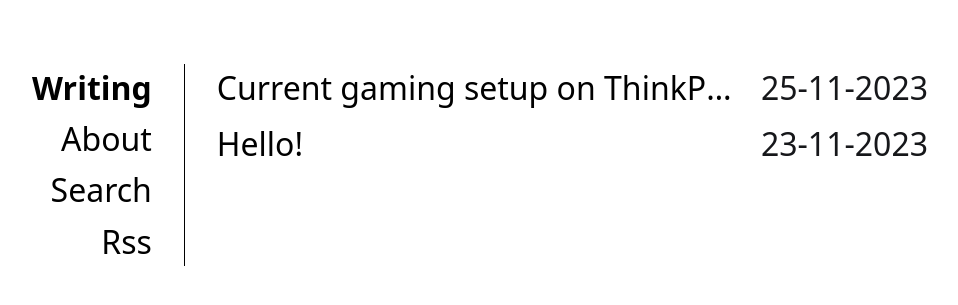
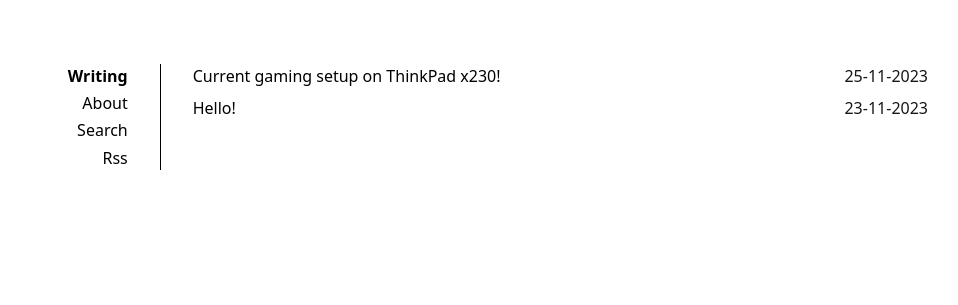
Before and after one commit to BurekOne/burekone.github.io, a Jekyll site: the page built from index.html, in a window 1280 px wide. Shown: the top 305 px of the page, without its empty margins (160-1118 px from the left). Built offline with Jekyll 4.4.1, drawn with Linux system fonts in a browser that asks for light colours.

Commit message:
Update _main.scss

```diff
--- a/_sass/_main.scss
+++ b/_sass/_main.scss
@@ -11,7 +11,7 @@ body {
 	-webkit-font-smoothing: antialiased;
     text-rendering: optimizeLegibility;
 	line-height:1.5;
-	font-size: 2rem;
+	font-size: 1rem;
 
 	color: rgb(22, 23, 26);
 
```
